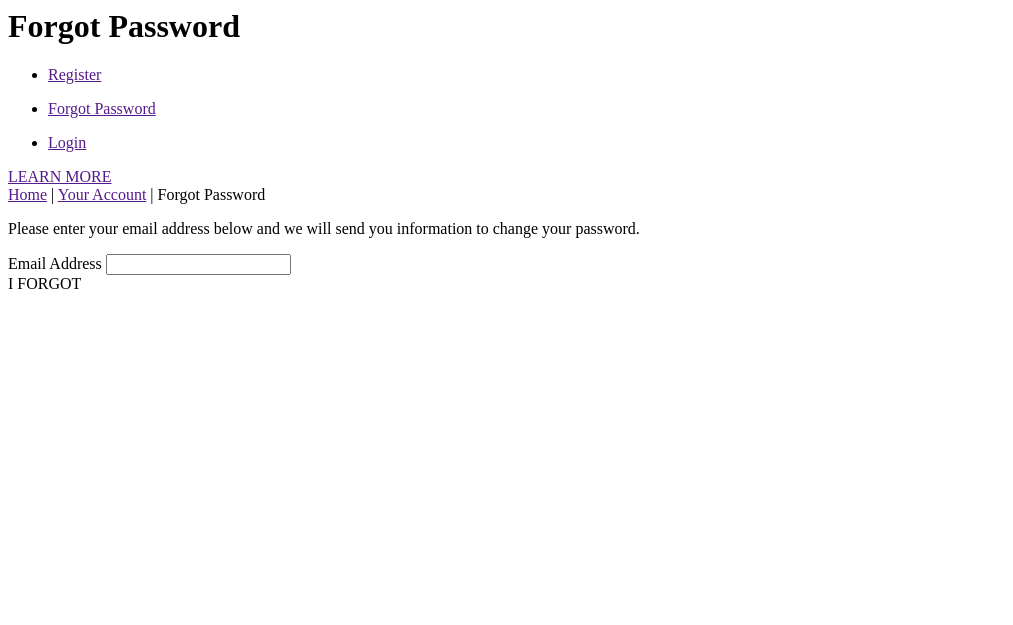
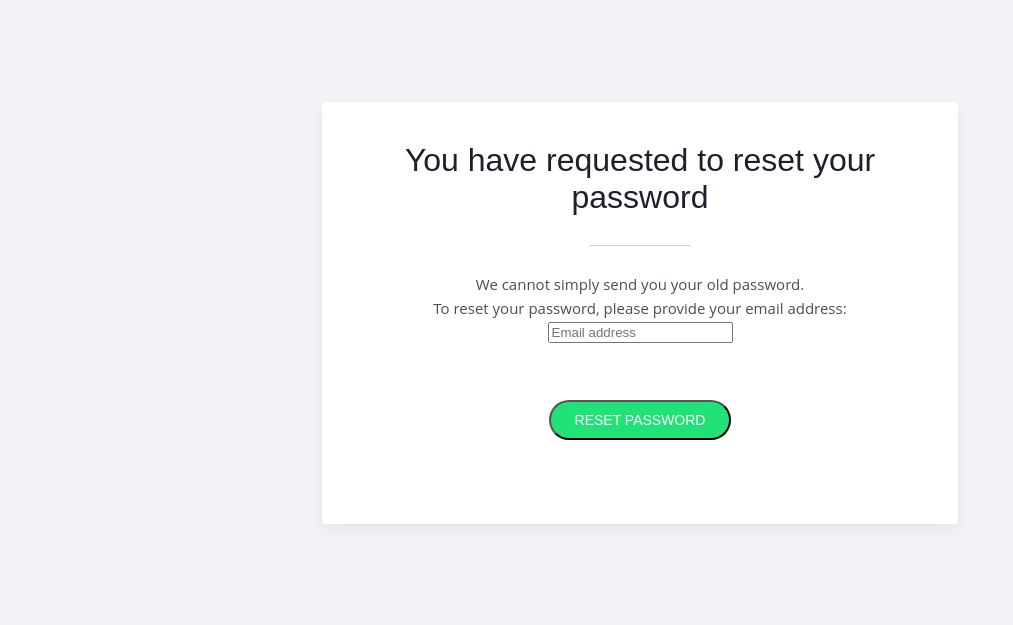
Before and after one commit to OrGelkop/hit-computer-security-project, a Flask app: page /forgot_password in a window 1280 px wide. Shown: the top 625 px of the page, without its empty margins (0-1013 px from the left). Run offline with Flask 2, Linux system fonts and the light colour scheme.

Commit message:
added features

```diff
--- a/app.py
+++ b/app.py
@@ -1,13 +1,11 @@
 from flask import Flask, render_template, request, Response
 from db import DatabaseManagement
 import os
-
 
 app = Flask(__name__,
             static_url_path='',
             static_folder='static',
             template_folder='templates')
-
 
 DEBUG_MODE = os.environ.get('DEBUG_MODE', False)
 db_object = DatabaseManagement()
@@ -40,7 +38,8 @@ def add_customer():
         address = request.form.get('address')
         phone = request.form.get('phone')
         if name == "" or address == "" or phone == "":
-            return render_template('add_customer.html', status_message="One of the fields was empty, please fill all fields")
+            return render_template('add_customer.html',
+                                   status_message="One of the fields was empty, please fill all fields")
         else:
             db_object.insert_customer(name, address, phone)
             return render_template('add_customer.html', status_message="customer {} added successfully".format(name))
@@ -62,12 +61,44 @@ def get_customers():
 def forgot_password():
     if request.method == 'GET':
         return render_template("forgot_password.html", status_message="")
-    #else:
-        #email = request.form.get('email')
-        #if email == "Email address":
-        #    return render_template('register.html')
-        #else:
-        #    return render_template('register.html', status_message="user {} registered successfully".format(email))
+    else:
+        email = request.form.get('email')
+        # if email == "Email address":
+       # mail = request.form['mail']
+        print(email)
+        check = db_object.get_specific_user_by_email(email)
+        if check:
+            #    hashCode = ''.join(random.choices(string.ascii_letters + string.digits, k=24))
+            #    check.hashCode = hashCode
+            #    db.session.commit()
+            #    msg = Message('Confirm Password Change', sender='berat@github.com', recipients=[mail])
+            #    msg.body = "Hello,\nWe've received a request to reset your password. If you want to reset your password, click the link below and enter your new password\n http://localhost:5000/" + check.hashCode
+            #    posta.send(msg)
+            #    return '''
+            #                <form action="/" method="post">
+            #                    <small>enter the email address of the account you forgot your password</small> <br>
+            #                    <input type="email" name="mail" id="mail" placeholder="mail@mail.com"> <br>
+            #                    <input type="submit" value="Submit">
+            #                </form>
+            #            '''
+            # else:
+            #    return '''
+            #            <form action="/" method="post">
+            #                <small>enter the email address of the account you forgot your password</small> <br>
+            #                <input type="email" name="mail" id="mail" placeholder="mail@mail.com"> <br>
+            #                <input type="submit" value="Submit">
+            #            </form>
+            #        '''
+            print(check)
+            return render_template("forgot_password.html", status_message="check email")
+        else:
+            return render_template("forgot_password.html", status_message="given address not registered")
+        #check = User.query.filter_by(mail=mail).first()
+
+
+#    return render_template('register.html')
+# else:
+#    return render_template('register.html', status_message="user {} registered successfully".format(email))
 
 
 if __name__ == "__main__":
--- a/db.py
+++ b/db.py
@@ -24,6 +24,12 @@ class DatabaseManagement:
         result = self.cursor.fetchall()
         return result
 
+    def get_specific_user_by_email(self, email):
+        query = """SELECT email FROM users WHERE email=%s"""
+        self.cursor.execute(query, (email,))
+        result = self.cursor.fetchall()
+        return result
+
     def __del__(self):
         self.cursor.close()
         self.db.close()
--- a/templates/forgot_password.html
+++ b/templates/forgot_password.html
@@ -1,60 +1,75 @@
-<div id="highlighted" class="hl-basic hidden-xs">
-  <div class="container-fluid">
-    <div class="row">
-      <div class="col-sm-9 col-sm-offset-3 col-md-9 col-md-offset-3 col-lg-10 col-lg-offset-2">
-        <h1>Forgot Password</h1>
-      </div>
-    </div>
-  </div>
-</div>
-<div id="content" class="interior-page">
-  <div class="container-fluid">
-    <div class="row">
-      <!--Sidebar-->
-      <div class="col-sm-3 col-md-3 col-lg-2 sidebar equal-height interior-page-nav hidden-xs">
-        <div class="dynamicDiv panel-group" id="dd.0.1.0">
-          <div id="subMenu" class="panel panel-default">
-            <ul class="subMenuHighlight panel-heading">
-              <li class="subMenuHighlight panel-title" id="subMenuHighlight">
-                <a id="li_291" class="subMenuHighlight" href=""><span>Register</span></a>
-              </li>
-            </ul>
-            <ul class="panel-heading">
-              <li class="panel-title">
-                <a class="subMenu1" href=""><span class="subMenuHighlight">Forgot Password</span></a>
-              </li>
-            </ul>
-            <ul class="panel-heading">
-              <li class="panel-title">
-                <a class="subMenu1" href=""><span>Login</span></a>
-              </li>
-            </ul>
-          </div>
-          <div class="item item-nopad item-noborder item-gold">
-            <a style="padding: 5% 0px;" href="" class="btn btn-primary btn-block" role="button">LEARN MORE</a>
-          </div>
-        </div>
-      </div>
+<!doctype html>
+<html lang="en-US">
 
-      <!--Content-->
-      <div class="col-sm-9 col-md-9 col-lg-10 content equal-height">
-        <div class="content-area-right">
-          <div class="content-crumb-div">
-            <a href="">Home</a> | <a href="">Your Account</a> | Forgot Password
-          </div>
-          <div class="row">
-            <div class="col-md-5 forgot-form">
-              <p>Please enter your email address below and we will send you information to change your password.</p>
-              <label class="label-default" for="un">Email Address</label> <input id="email_addy" name="email_addy" class="form-control" type="text"><br>
-              <a id="mybad" class="btn btn-primary" role="button">I FORGOT</a>
-            </div>
-            <div class="col-md-5 forgot-return" style="display:none;">
-              <h2>Reset Password Sent</h2>
-              <p>An email has been sent to your address with a reset password you can use to access your account.</p>
-            </div>
-          </div>
-        </div>
-      </div>
-    </div>
-  </div>
-</div>
+<head>
+    <meta content="text/html; charset=utf-8" http-equiv="Content-Type"/>
+    <title>Reset Password Email Template</title>
+    <meta name="description" content="Reset Password Email Template.">
+    <style type="text/css">
+        a:hover {text-decoration: underline !important;}
+
+
+    </style>
+</head>
+
+<body marginheight="0" topmargin="0" marginwidth="0" style="margin: 0px; background-color: #f2f3f8;" leftmargin="0">
+<!--100% body table-->
+<table cellspacing="0" border="0" cellpadding="0" width="100%" bgcolor="#f2f3f8"
+       style="@import url(https://fonts.googleapis.com/css?family=Rubik:300,400,500,700|Open+Sans:300,400,600,700); font-family: 'Open Sans', sans-serif;">
+    <tr>
+        <td>
+            <table style="background-color: #f2f3f8; max-width:670px;  margin:0 auto;" width="100%" border="0"
+                   align="center" cellpadding="0" cellspacing="0">
+                <tr>
+                    <td style="height:80px;">&nbsp;</td>
+                </tr>
+                <tr>
+                    <td style="height:20px;">&nbsp;</td>
+                </tr>
+                <tr>
+                    <td>
+                        <table width="95%" border="0" align="center" cellpadding="0" cellspacing="0"
+                               style="max-width:670px;background:#fff; border-radius:3px; text-align:center;-webkit-box-shadow:0 6px 18px 0 rgba(0,0,0,.06);-moz-box-shadow:0 6px 18px 0 rgba(0,0,0,.06);box-shadow:0 6px 18px 0 rgba(0,0,0,.06);">
+                            <tr>
+                                <td style="height:40px;">&nbsp;</td>
+                            </tr>
+                            <tr>
+                                <td style="padding:0 35px;">
+                                    <h1 style="color:#1e1e2d; font-weight:500; margin:0;font-size:32px;font-family:'Rubik',sans-serif;">
+                                        You have
+                                        requested to reset your password</h1>
+                                    <span
+                                            style="display:inline-block; vertical-align:middle; margin:29px 0 26px; border-bottom:1px solid #cecece; width:100px;"></span>
+                                    <p style="color:#455056; font-size:15px;line-height:24px; margin:0;">
+                                        We cannot simply send you your old password.<br>
+                                        To reset your password, please provide your email address:
+                                    </p>
+                                    <form name="forgot_password" method="post" action="/forgot_password">
+                                        <input type="text" name="email" id="email"
+                                               placeholder="Email address"/><br/><br/>
+                                        <button type="submit" name="reset_password" style="background:#20e277;text-decoration:none !important; font-weight:500; margin-top:35px; color:#fff;text-transform:uppercase; font-size:14px;padding:10px 24px;display:inline-block;border-radius:50px;">Reset Password</button>
+                                        </br></br></br>
+                                    </form>
+                            </tr>
+                            <span style="color: red">
+                                {{ status_message }}
+                            </span>
+                            <tr>
+                                <td style="height:40px;">&nbsp;</td>
+                            </tr>
+                        </table>
+                    </td>
+                <tr>
+                    <td style="height:20px;">&nbsp;</td>
+                </tr>
+                <tr>
+                    <td style="height:80px;">&nbsp;</td>
+                </tr>
+            </table>
+        </td>
+    </tr>
+</table>
+<!--/100% body table-->
+</body>
+
+</html>
```
